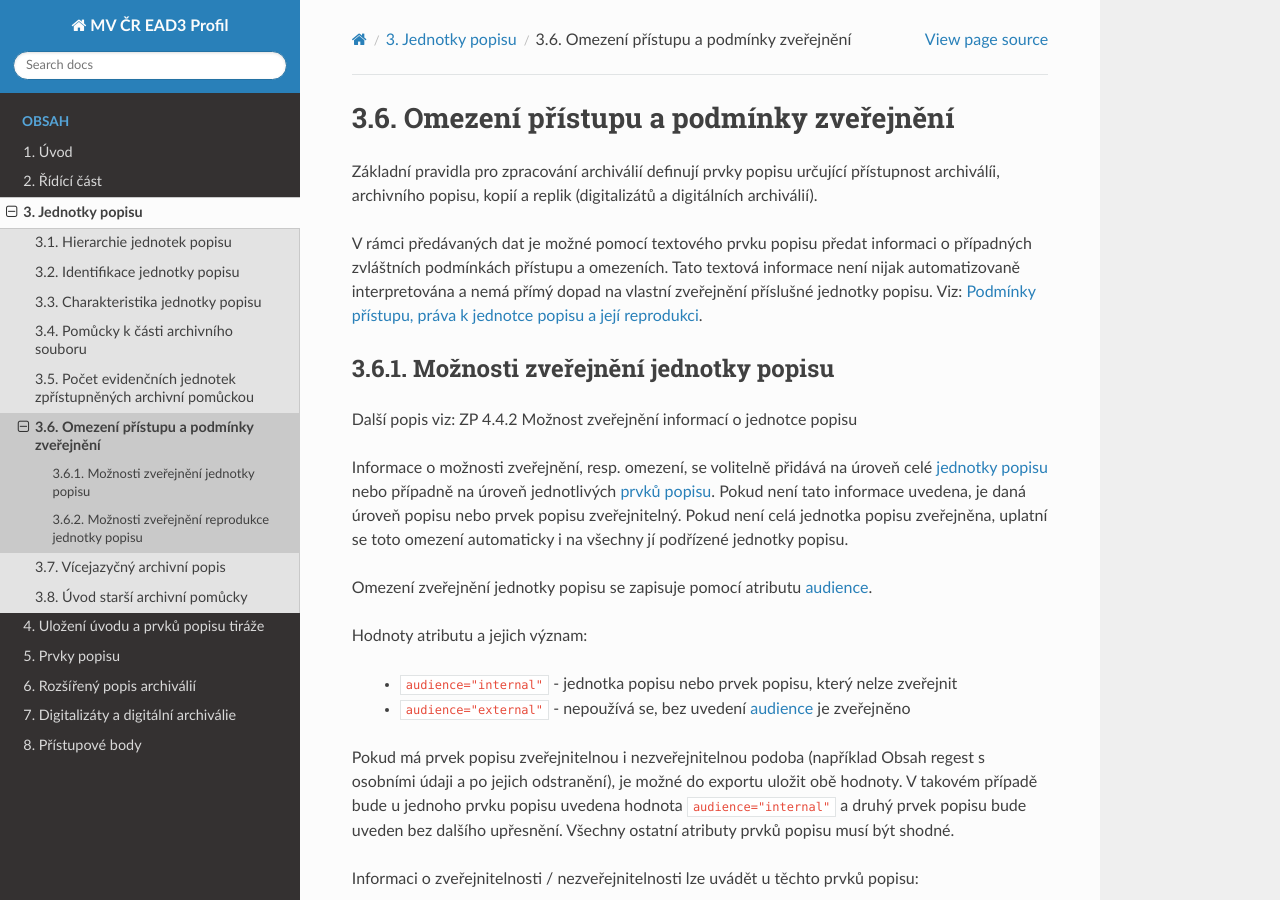
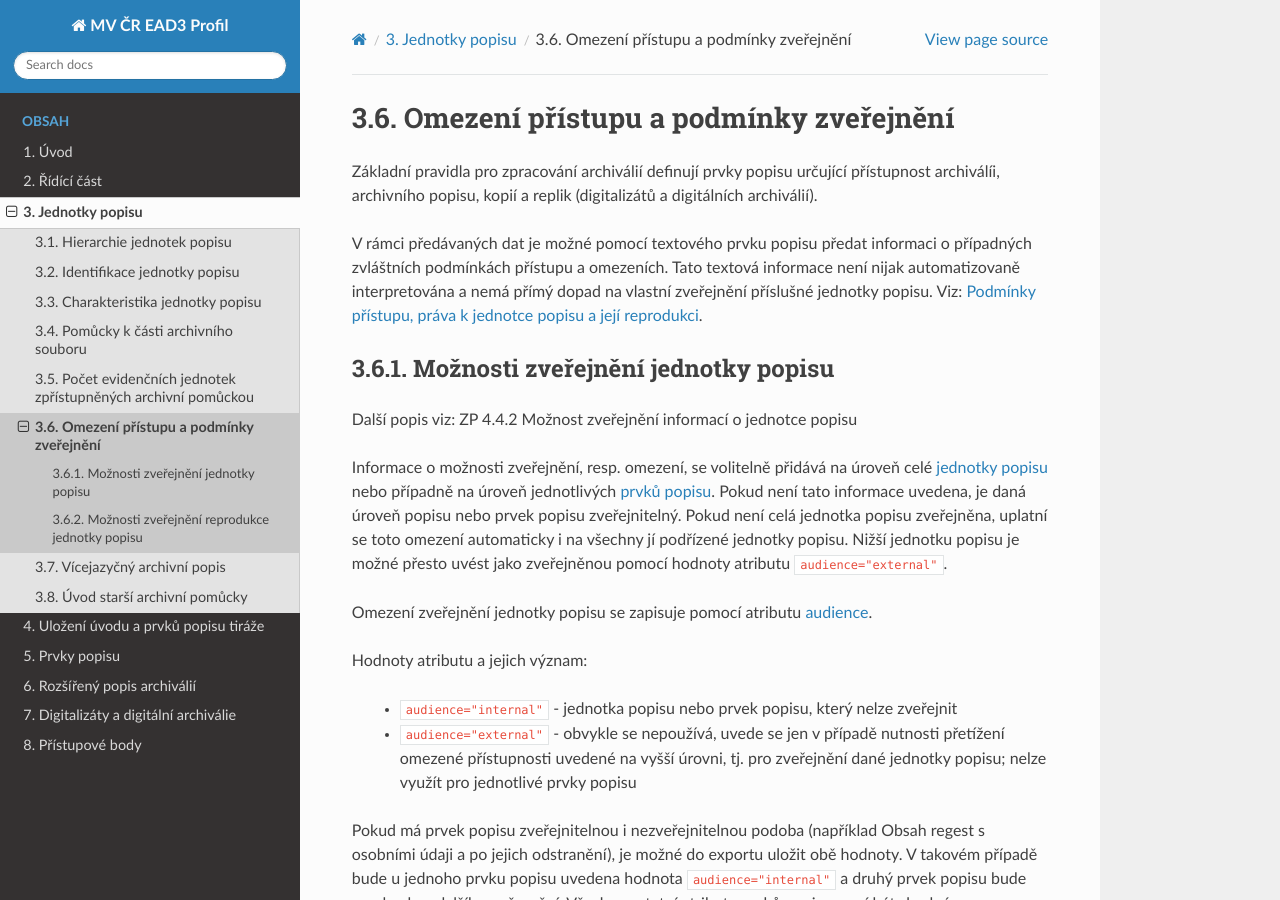
Before and after one commit to elzasw/ead3doc, a Sphinx documentation site: the page built from doc/source/archdesc/omezeni-pristupu.rst, in a window 1280 px wide and 900 px high. Built offline with Sphinx 7.4.7 and the Read the Docs theme 2.0.0, drawn with Linux system fonts in a browser that asks for light colours.

Commit message:
Moznost zverejneni jednotky popisu

```diff
--- a/doc/source/archdesc/omezeni-pristupu.rst
+++ b/doc/source/archdesc/omezeni-pristupu.rst
@@ -26,8 +26,9 @@ Informace o možnosti zveřejnění, resp. omezení, se volitelně přidává na
 celé :ref:`jednotky popisu <ead_archdesc_hierarchy>` nebo
 případně na úroveň jednotlivých :ref:`prvků popisu <ead_item_types>`.
 Pokud není tato informace uvedena, je daná úroveň popisu nebo prvek popisu
-zveřejnitelný. Pokud není celá jednotka popisu zveřejněna, uplatní se toto
-omezení automaticky i na všechny jí podřízené jednotky popisu.
+zveřejnitelný. Pokud není celá jednotka popisu zveřejněna, uplatní se toto omezení
+automaticky i na všechny jí podřízené jednotky popisu. Nižší jednotku popisu
+je možné přesto uvést jako zveřejněnou pomocí hodnoty atributu ``audience="external"``.
 
 Omezení zveřejnění jednotky popisu se zapisuje pomocí atributu
 `audience <https://loc.gov/ead/EAD3taglib/EAD3-TL-eng.html#attr-audience>`_.
@@ -35,7 +36,9 @@ Omezení zveřejnění jednotky popisu se zapisuje pomocí atributu
 Hodnoty atributu a jejich význam:
 
  * ``audience="internal"`` - jednotka popisu nebo prvek popisu, který nelze zveřejnit
- * ``audience="external"`` - nepoužívá se, bez uvedení `audience <https://loc.gov/ead/EAD3taglib/EAD3-TL-eng.html#attr-audience>`_ je zveřejněno
+ * ``audience="external"`` - obvykle se nepoužívá, uvede se jen v případě nutnosti
+   přetížení omezené přístupnosti uvedené na vyšší úrovni, tj. pro zveřejnění dané
+   jednotky popisu; nelze využít pro jednotlivé prvky popisu
 
 Pokud má prvek popisu zveřejnitelnou i nezveřejnitelnou podoba
 (například Obsah regest s osobními údaji a po jejich odstranění), je možné
--- a/doc/source/uvod/zmeny.rst
+++ b/doc/source/uvod/zmeny.rst
@@ -104,3 +104,4 @@ Duben 2023
 * přidání části: :ref:`ead_control_localcontrol_ead3ver`
 * přidání části: :ref:`ead_item_types_langs_majority`
 * přidání části: :ref:`ead_item_types_inheritance`
+* možnost přetěžování v případě omezení přístupnosti: :ref:`ead_jp_omezeni_pristupu_jp`
```
